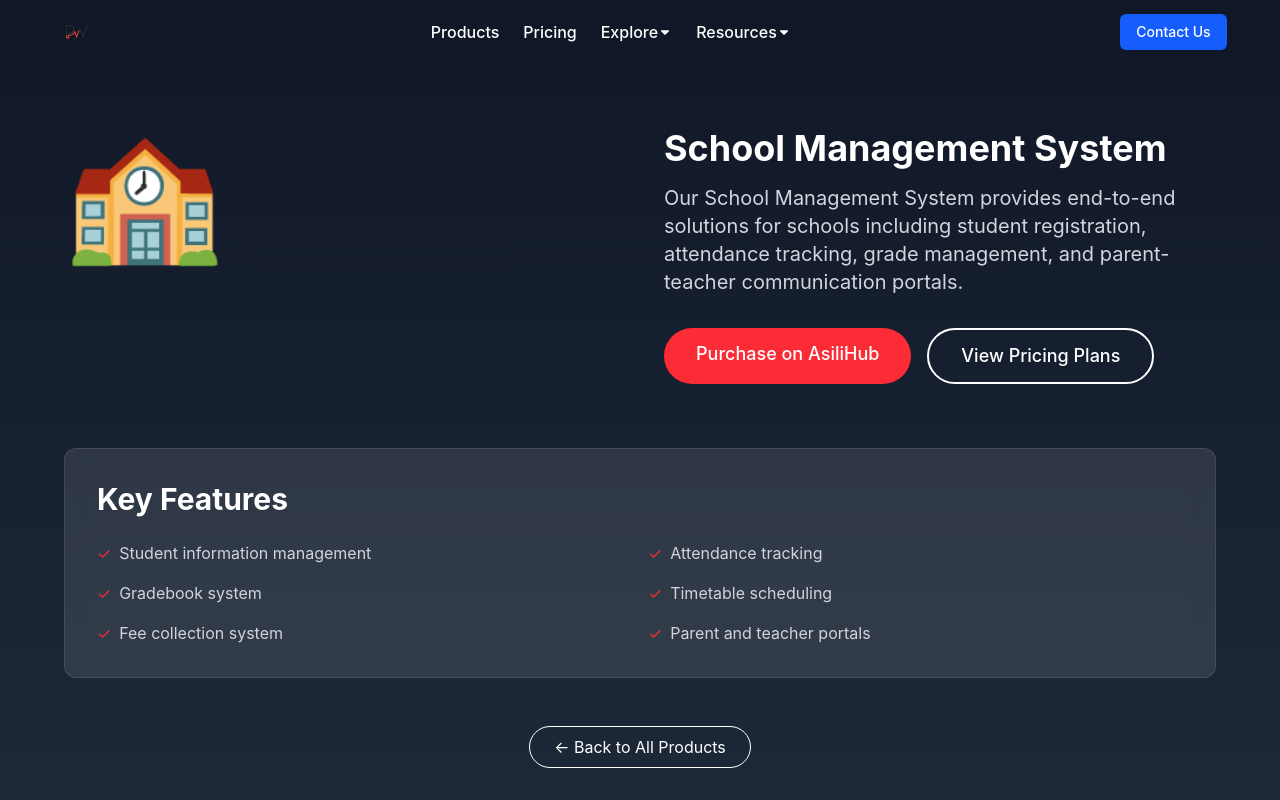
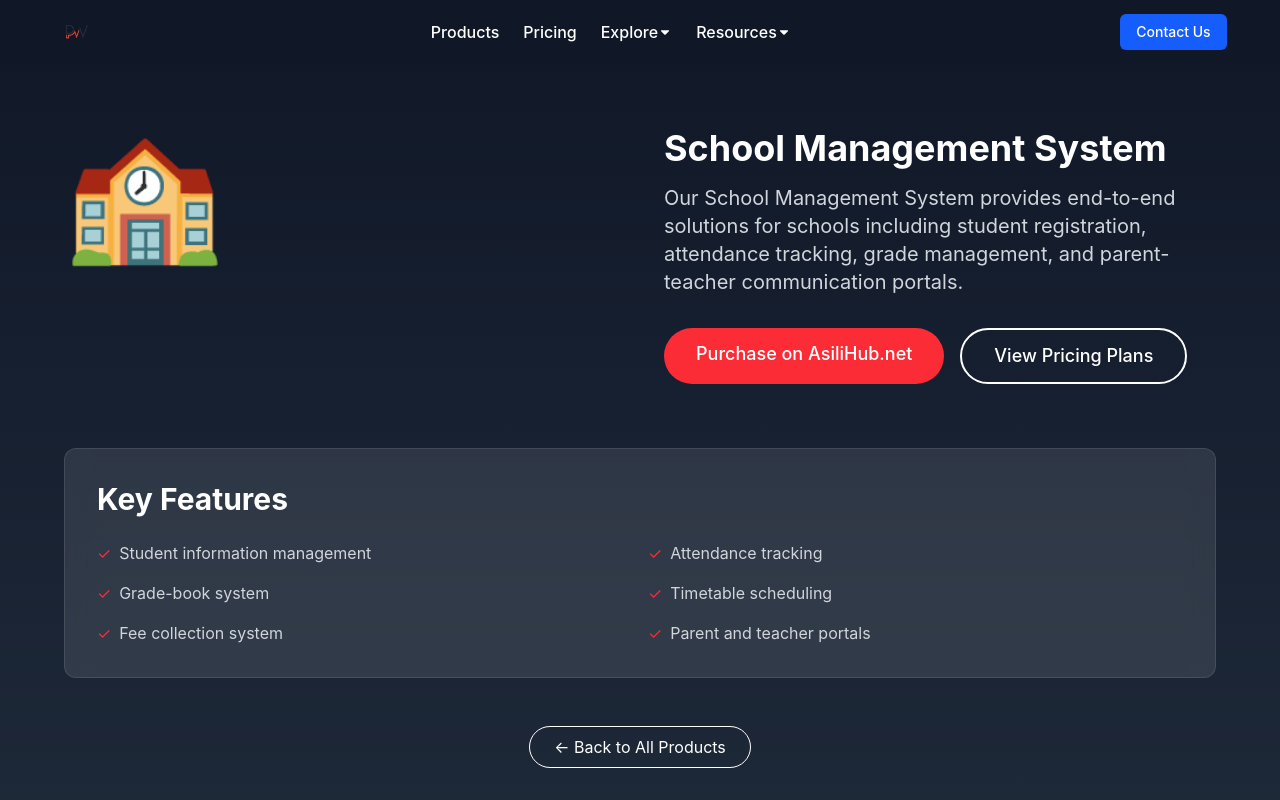
Before and after one commit to JOYCEmwangi8880/pixelwave-system, a React (Vite) app: page /product-detail in a window 1280 px wide. Shown: the top 800 px of the page. Built offline with nearby package versions, Linux system fonts and the light colour scheme.

Commit message:
feature: services

```diff
--- a/src/Pages/ProductDetail.jsx
+++ b/src/Pages/ProductDetail.jsx
@@ -16,7 +16,7 @@ const ProductDetail = () => {
       features: [
         'Student information management',
         'Attendance tracking',
-        'Gradebook system',
+        'Grade-book system',
         'Timetable scheduling',
         'Fee collection system',
         'Parent and teacher portals'
@@ -78,7 +78,7 @@ const ProductDetail = () => {
                 rel="noopener noreferrer"
                 className="bg-red-500 hover:bg-red-600 text-white px-8 py-3 rounded-full text-lg font-medium transition"
               >
-                Purchase on AsiliHub
+                Purchase on AsiliHub.net
               </a>
               <Link
                 to="/pricing"
```
